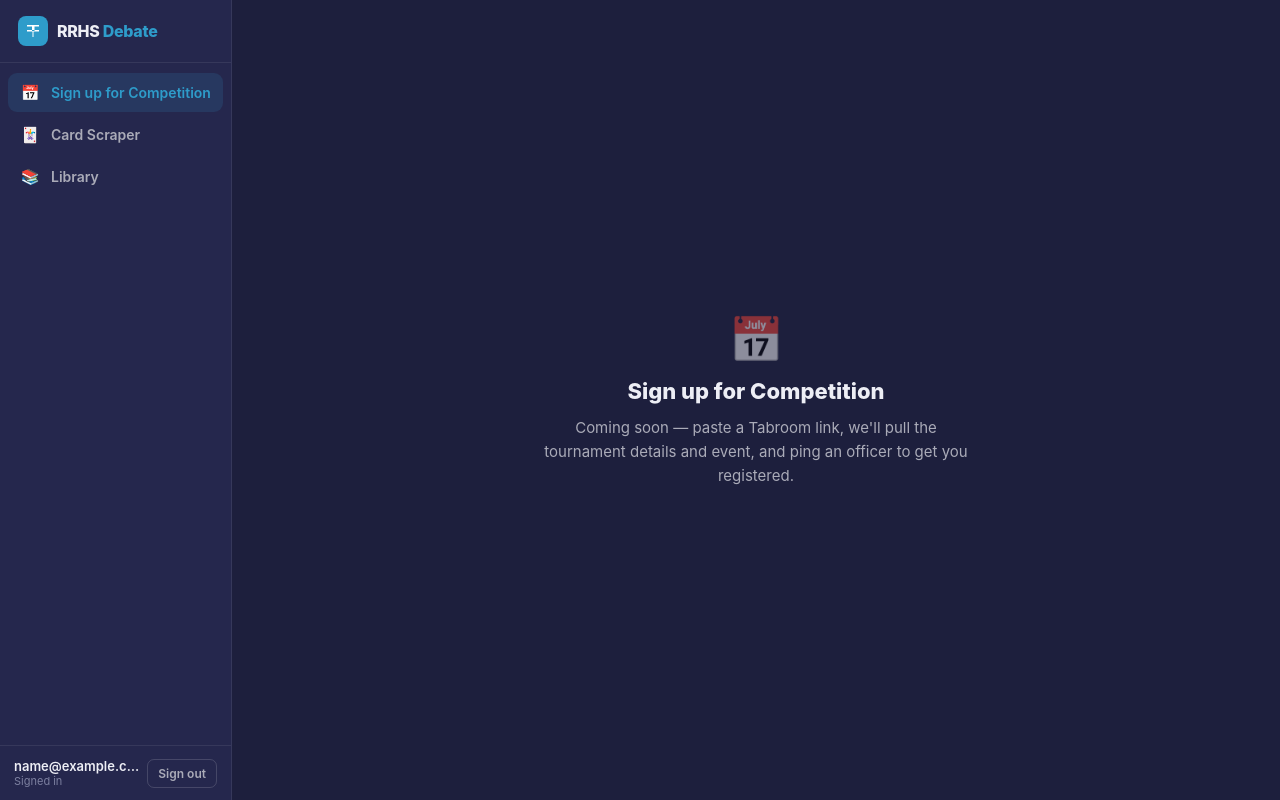
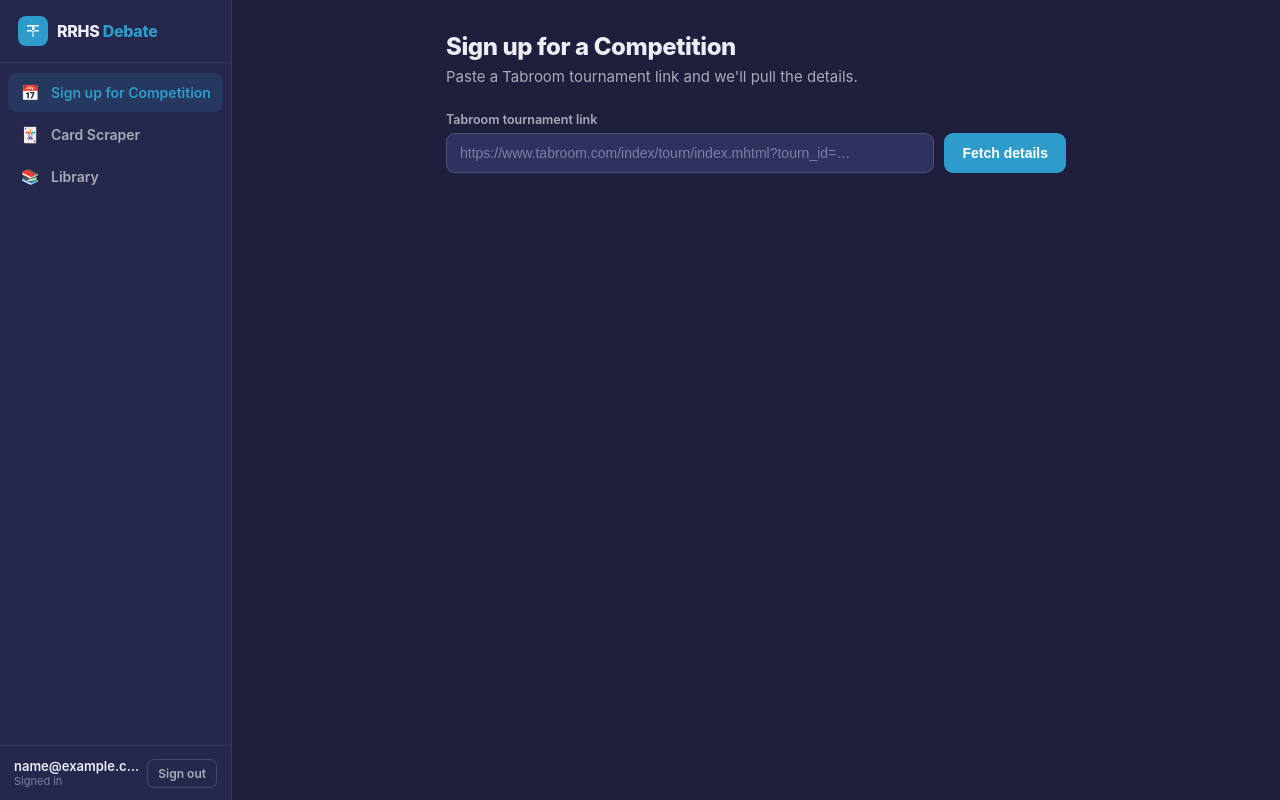
Before and after one commit to epicgamer6707/RRHS_Debate, a Flask app: page /dashboard/signup in a window 1280 px wide. Run offline with Flask 3, Linux system fonts and the light colour scheme; the visitor is signed in with stand-in values (Sample User, id 1).

Commit message:
Add Competition signup: Tabroom scraping (send is a placeholder)
Paste a Tabroom tournament link -> POST /competition/scrape fetches the public
tournament index page and pulls name, dates, and location (events are login-gated
on Tabroom now, so the UI offers a standard event dropdown instead). Shows an
'Is this the right contest?' card with a manual-entry fallback and an event
picker. The Send button is a placeholder for now (no Slack yet) — it just
confirms what would be sent, so the scraping can be verified first.

Co-Authored-By: Claude Opus 4.8 <noreply@anthropic.com>

```diff
--- a/app/__init__.py
+++ b/app/__init__.py
@@ -40,10 +40,12 @@ def create_app(config_object=Config):
     from .blueprints.scraper_routes import bp as scraper_bp
     from .blueprints.main_routes import bp as main_bp
     from .blueprints.library_routes import bp as library_bp
+    from .blueprints.competition_routes import bp as competition_bp
     from .auth.routes import bp as auth_bp
     app.register_blueprint(scraper_bp)
     app.register_blueprint(main_bp)
     app.register_blueprint(library_bp)
+    app.register_blueprint(competition_bp)
     app.register_blueprint(auth_bp)
 
     # Create tables on first boot (fine for now; we'll switch to migrations later).
--- /dev/null
+++ b/app/static/css/competition.css
@@ -0,0 +1,106 @@
+/* ─────────────────────────────────────────────────────────────────────────────
+   Sign up for Competition view.
+   ───────────────────────────────────────────────────────────────────────────── */
+.comp-wrap { height: 100%; overflow-y: auto; padding: 32px 24px 60px; }
+.comp-inner { max-width: 620px; margin: 0 auto; }
+
+.comp-h1 { font-size: 24px; font-weight: 800; letter-spacing: -0.4px; margin-bottom: 6px; }
+.comp-sub { color: var(--text-mid); font-size: 15px; margin-bottom: 26px; }
+
+.comp-field { margin-bottom: 16px; }
+.comp-field label {
+    display: block; font-size: 12.5px; font-weight: 600;
+    color: var(--text-mid); margin-bottom: 6px;
+}
+
+.comp-input {
+    width: 100%;
+    padding: 11px 13px;
+    font-size: 14px;
+    color: var(--text-hi);
+    background: var(--surface-2);
+    border: 1px solid var(--line-md);
+    border-radius: 9px;
+    outline: none;
+    transition: border-color 0.15s, box-shadow 0.15s;
+}
+.comp-input::placeholder { color: var(--text-lo); }
+.comp-input:focus { border-color: var(--accent); box-shadow: 0 0 0 3px var(--accent-soft); }
+select.comp-input { cursor: pointer; }
+
+.comp-fetchrow { display: flex; gap: 10px; }
+.comp-fetchrow .comp-input { flex: 1; }
+
+.comp-btn {
+    padding: 11px 18px;
+    font-size: 14px; font-weight: 700;
+    color: #fff; background: var(--accent);
+    border: none; border-radius: 9px; cursor: pointer;
+    white-space: nowrap;
+    transition: background 0.15s, opacity 0.15s;
+}
+.comp-btn:hover { background: var(--accent-2); }
+.comp-btn[disabled] { opacity: 0.55; cursor: not-allowed; }
+.comp-btn-wide { width: 100%; margin-top: 6px; }
+
+.comp-error {
+    margin-top: 8px;
+    font-size: 13px; color: #ff9a9a;
+    background: rgba(255,90,90,0.10);
+    border: 1px solid rgba(255,90,90,0.4);
+    border-radius: 8px; padding: 9px 12px;
+}
+
+/* ── details card ── */
+.comp-card {
+    margin-top: 22px;
+    background: var(--surface-1);
+    border: 1px solid var(--line);
+    border-radius: 14px;
+    padding: 22px;
+}
+.comp-card-title { font-size: 16px; font-weight: 800; margin-bottom: 16px; }
+
+.comp-detail {
+    display: flex; align-items: baseline; gap: 12px;
+    padding: 9px 0;
+    border-bottom: 1px solid var(--line);
+}
+.comp-detail:last-of-type { border-bottom: none; }
+.comp-detail span {
+    flex-shrink: 0; width: 100px;
+    font-size: 12px; font-weight: 600; text-transform: uppercase;
+    letter-spacing: 0.05em; color: var(--text-lo);
+}
+.comp-detail strong { font-size: 15px; color: var(--text-hi); font-weight: 700; }
+
+.comp-link {
+    display: inline-block;
+    margin: 14px 0 4px;
+    background: none; border: none; padding: 0;
+    color: var(--text-mid); font-size: 13px; cursor: pointer;
+}
+.comp-link:hover { color: var(--text-hi); }
+.comp-link u { color: var(--accent); }
+
+.comp-manual {
+    margin: 6px 0 14px;
+    padding: 16px;
+    background: var(--surface-2);
+    border: 1px solid var(--line);
+    border-radius: 10px;
+}
+.comp-manual .comp-field:last-child { margin-bottom: 0; }
+.comp-manual .comp-input { background: var(--surface-1); }
+
+.comp-event { margin-top: 18px; }
+
+.comp-note {
+    margin-top: 14px;
+    font-size: 13.5px;
+    background: var(--accent-soft);
+    border: 1px solid rgba(46,156,202,0.4);
+    color: #9ad9f0;
+    border-radius: 9px; padding: 11px 13px;
+    line-height: 1.5;
+}
--- /dev/null
+++ b/app/static/js/competition.js
@@ -0,0 +1,69 @@
+// ── Sign up for Competition: fetch Tabroom details, confirm, (placeholder) send ──
+function csrfToken() {
+    const m = document.querySelector('meta[name="csrf-token"]');
+    return m ? m.getAttribute("content") : "";
+}
+
+let scraped = null;  // last successfully scraped tournament
+
+function fetchTournament() {
+    const url = document.getElementById("tabroomUrl").value.trim();
+    const btn = document.getElementById("fetchBtn");
+    const err = document.getElementById("fetchError");
+    err.hidden = true;
+    if (!url) { showError("Paste a Tabroom tournament link first."); return; }
+
+    btn.disabled = true;
+    btn.textContent = "Fetching…";
+
+    fetch("/competition/scrape", {
+        method: "POST",
+        headers: { "Content-Type": "application/json", "X-CSRFToken": csrfToken() },
+        body: JSON.stringify({ url }),
+    })
+    .then(r => r.json())
+    .then(data => {
+        if (!data.ok) { showError(data.error || "Couldn't fetch that tournament."); return; }
+        scraped = data;
+        document.getElementById("dName").textContent = data.name || "—";
+        document.getElementById("dDate").textContent = data.date || "—";
+        document.getElementById("dLoc").textContent = data.location || "—";
+        // Pre-fill the manual fields with the scraped values.
+        document.getElementById("mName").value = data.name || "";
+        document.getElementById("mDate").value = data.date || "";
+        document.getElementById("details").hidden = false;
+        document.getElementById("sendNote").hidden = true;
+    })
+    .catch(() => showError("Something went wrong. Try again."))
+    .finally(() => { btn.disabled = false; btn.textContent = "Fetch details"; });
+
+    function showError(msg) { err.textContent = msg; err.hidden = false; }
+}
+
+function toggleManual() {
+    const m = document.getElementById("manual");
+    m.hidden = !m.hidden;
+}
+
+function sendSignup() {
+    const manualShown = !document.getElementById("manual").hidden;
+    const name = manualShown
+        ? document.getElementById("mName").value.trim()
+        : (scraped ? scraped.name : "");
+    const date = manualShown
+        ? document.getElementById("mDate").value.trim()
+        : (scraped ? scraped.date : "");
+    const event = document.getElementById("eventSel").value;
+
+    // Placeholder — no send yet. Just confirm what WOULD be sent.
+    const note = document.getElementById("sendNote");
+    note.innerHTML =
+        "✓ Details confirmed. (Sending to the officers' Slack isn't wired up yet.)<br>" +
+        "<strong>Would send:</strong> " + escHtml(name || "—") +
+        " · " + escHtml(date || "—") + " · " + escHtml(event);
+    note.hidden = false;
+}
+
+function escHtml(s) {
+    return String(s).replace(/&/g, "&amp;").replace(/</g, "&lt;").replace(/>/g, "&gt;");
+}
--- a/app/templates/dashboard/signup.html
+++ b/app/templates/dashboard/signup.html
@@ -1,12 +1,74 @@
 {% extends "dashboard/layout.html" %}
 {% block title %}Sign up for Competition · RRHS Debate{% endblock %}
+{% block head %}
+<link rel="stylesheet" href="{{ url_for('static', filename='css/competition.css') }}">
+{% endblock %}
+
 {% block tool %}
-<div class="tool-empty">
-  <div class="tool-empty-icon">📅</div>
-  <h2>Sign up for Competition</h2>
-  <p>
-    Coming soon — paste a Tabroom link, we'll pull the tournament details and
-    event, and ping an officer to get you registered.
-  </p>
+<div class="comp-wrap">
+  <div class="comp-inner">
+    <h1 class="comp-h1">Sign up for a Competition</h1>
+    <p class="comp-sub">Paste a Tabroom tournament link and we'll pull the details.</p>
+
+    <div class="comp-field">
+      <label>Tabroom tournament link</label>
+      <div class="comp-fetchrow">
+        <input id="tabroomUrl" class="comp-input"
+               placeholder="https://www.tabroom.com/index/tourn/index.mhtml?tourn_id=…"
+               onkeydown="if(event.key==='Enter') fetchTournament()">
+        <button id="fetchBtn" class="comp-btn" onclick="fetchTournament()">Fetch details</button>
+      </div>
+      <div id="fetchError" class="comp-error" hidden></div>
+    </div>
+
+    <div id="details" class="comp-card" hidden>
+      <div class="comp-card-title">Is this the right contest?</div>
+
+      <div class="comp-detail"><span>Tournament</span><strong id="dName">—</strong></div>
+      <div class="comp-detail"><span>Dates</span><strong id="dDate">—</strong></div>
+      <div class="comp-detail"><span>Location</span><strong id="dLoc">—</strong></div>
+
+      <button class="comp-link" onclick="toggleManual()">
+        Not right? <u>Enter details manually</u>
+      </button>
+
+      <div id="manual" class="comp-manual" hidden>
+        <div class="comp-field">
+          <label>Tournament name</label>
+          <input id="mName" class="comp-input">
+        </div>
+        <div class="comp-field">
+          <label>Dates</label>
+          <input id="mDate" class="comp-input">
+        </div>
+      </div>
+
+      <div class="comp-field comp-event">
+        <label>Which event are you entering?</label>
+        <select id="eventSel" class="comp-input">
+          <option value="Policy (CX)">Policy (CX)</option>
+          <option value="Lincoln-Douglas (LD)">Lincoln-Douglas (LD)</option>
+          <option value="Public Forum (PF)">Public Forum (PF)</option>
+          <option value="Congress">Congress</option>
+          <option value="World Schools">World Schools</option>
+          <option value="Big Questions">Big Questions</option>
+          <option value="Extemp (US/International)">Extemp (US/International)</option>
+          <option value="Original Oratory">Original Oratory</option>
+          <option value="Informative Speaking">Informative Speaking</option>
+          <option value="Dramatic Interp">Dramatic Interp</option>
+          <option value="Humorous Interp">Humorous Interp</option>
+          <option value="Duo Interp">Duo Interp</option>
+          <option value="Other">Other</option>
+        </select>
+      </div>
+
+      <button id="sendBtn" class="comp-btn comp-btn-wide" onclick="sendSignup()">Send to officers</button>
+      <div id="sendNote" class="comp-note" hidden></div>
+    </div>
+  </div>
 </div>
 {% endblock %}
+
+{% block scripts %}
+<script src="{{ url_for('static', filename='js/competition.js') }}"></script>
+{% endblock %}
```
Also changed, not shown: app/blueprints/competition_routes.py (added, +24 -0 lines), app/scraper/tabroom.py (added, +77 -0 lines).
